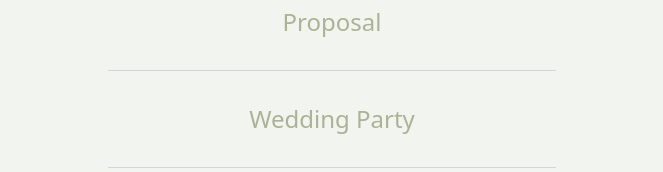
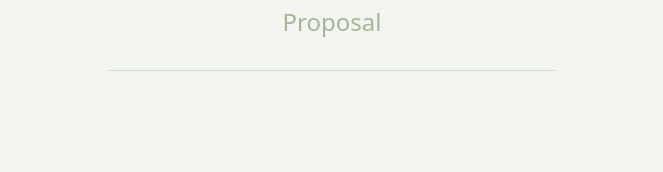
Before and after one commit to dfuehne/wedding, a Next.js app: page / in a window 1280 px wide. Shown: the part 1078-1250 px from the top of the page, without its empty margins (308-971 px from the left). Built offline with nearby package versions, Linux system fonts and the light colour scheme.

Commit message:
forgot to remove wedding party stupid

```diff
--- a/app/page.tsx
+++ b/app/page.tsx
@@ -9,7 +9,7 @@ const fancyFont = Pinyon_Script({subsets: ['latin'], weight: '400' });
 const sections = [
   { name: "Gallery", href: "/gallery" },
   { name: "Proposal", href: "/proposal" },
-  { name: "Wedding Party", href: "/party" },
+  //{ name: "Wedding Party", href: "/party" },
 ];
 
 export default function Web() {
```
